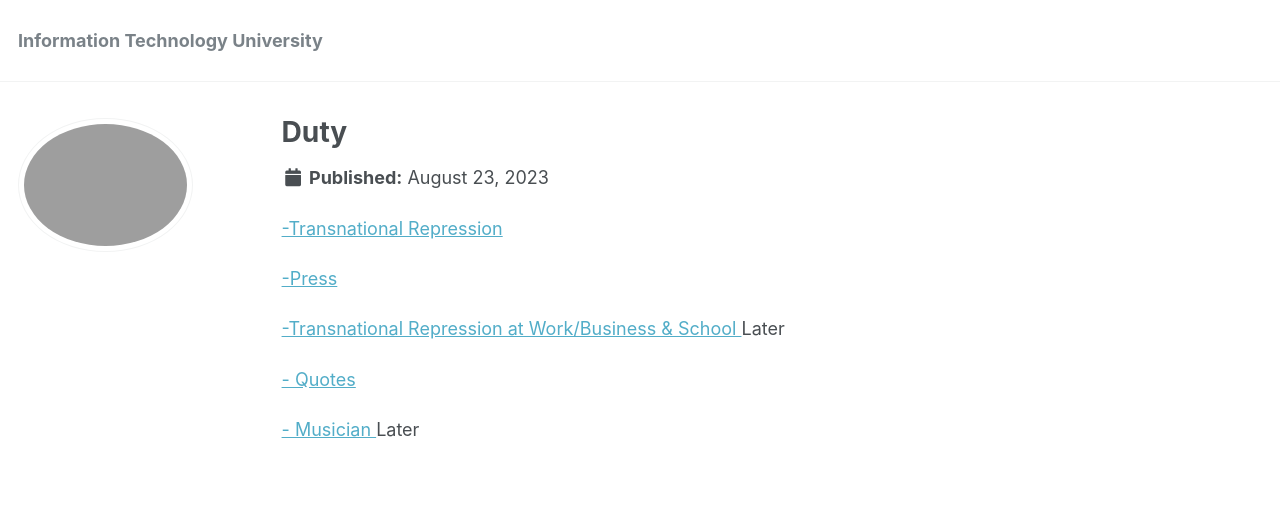
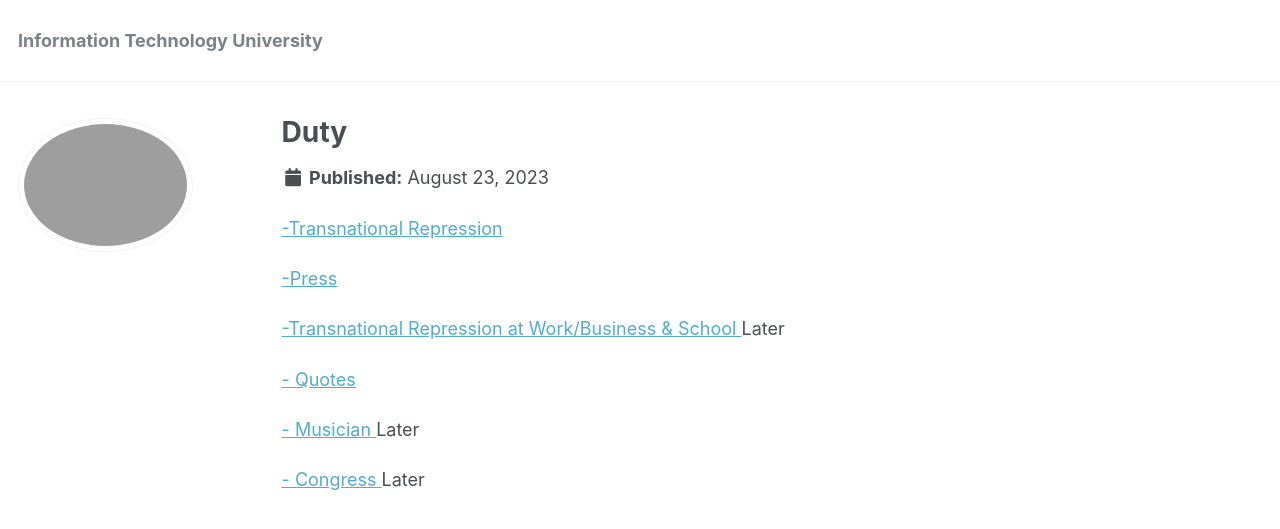
Before and after one commit to phdcsseiden/phdcsseiden.github.io, a Jekyll site: the page built from _pages/Duty.md, in a window 1280 px wide. Shown: the top 529 px of the page. Built offline with Jekyll 4.4.1, drawn with Linux system fonts in a browser that asks for light colours.

Commit message:
Update Duty.md

```diff
--- a/_pages/Duty.md
+++ b/_pages/Duty.md
@@ -36,3 +36,8 @@ modified: 2023-08-23
 
 
 <a href=" https://phdcsseiden.github.io/Musician/ "> - Musician  </a> Later
+
+
+
+
+<a href=" https://phdcsseiden.github.io/Congress/ "> - Congress  </a> Later
```
